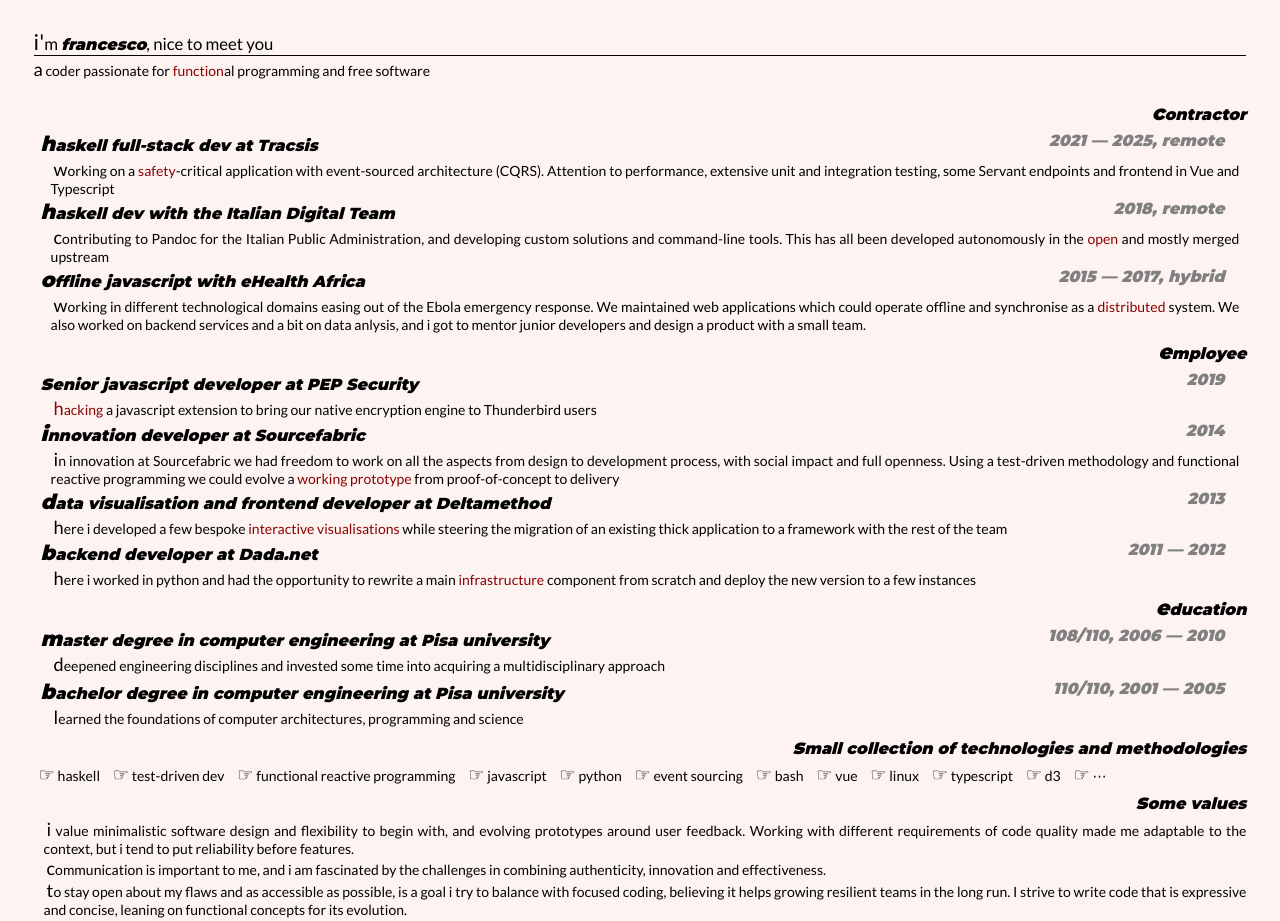
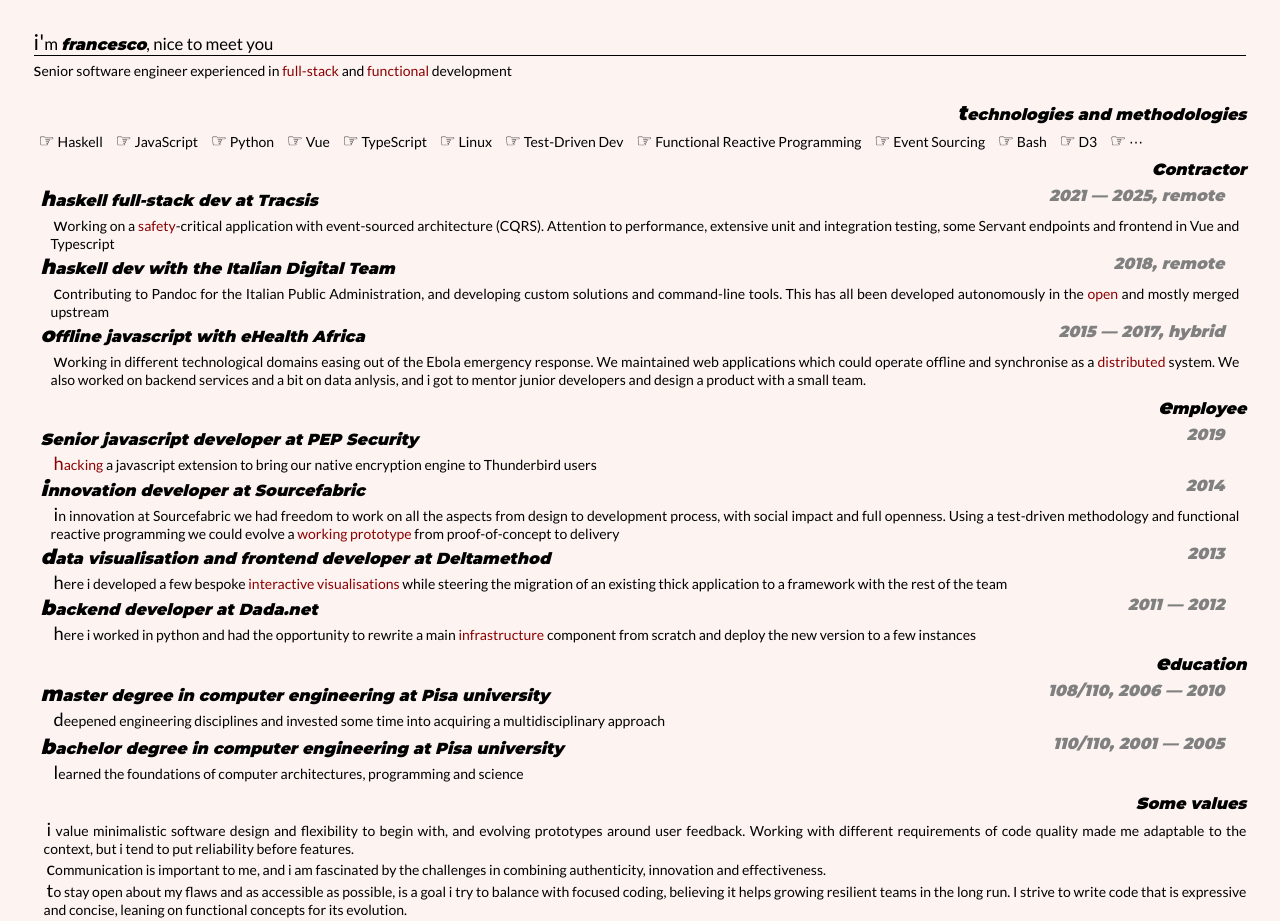
Before and after one commit to danse/resume, a plain HTML site: page practical.html in a window 1280 px wide. Shown: the top 921 px of the page. Drawn offline with Linux system fonts and the light colour scheme.

Commit message:
start making the curriculum less personal and easier to scan

```diff
--- a/practical.html
+++ b/practical.html
@@ -24,8 +24,30 @@
       nice to meet you
     </div>
     <div id="summary">
-      a coder passionate for <span class="accent">function</span>al
-      programming and free software
+      senior software engineer experienced in
+      <span class="accent">full-stack</span>
+      and <span class="accent">functional</span> development
+    </div>
+    <div class="section">
+      <div class="highlight head">
+        technologies and methodologies
+      </div>
+      <div class="content">
+        <ul class="tech">
+          <li>Haskell</li>
+          <li>JavaScript</li>
+          <li>Python</li>
+          <li>Vue</li>
+          <li>TypeScript</li>
+          <li>Linux</li>
+          <li>Test-Driven Dev</li>
+          <li>Functional Reactive Programming</li>
+          <li>Event Sourcing</li>
+          <li>Bash</li>
+          <li>D3</li>
+          <li>&#x22EF;</li>
+        </ul>
+      </div>
     </div>
     <div class="section">
       <div class="highlight head">contractor
@@ -209,27 +231,6 @@
       </div>
     </div>
     <div class="section">
-      <div class="highlight head">
-        small collection of technologies and methodologies
-      </div>
-      <div class="content">
-        <ul class="tech">
-          <li>haskell</li>
-          <li>test-driven dev</li>
-          <li>functional reactive programming</li>
-          <li>javascript</li>
-          <li>python</li>
-          <li>event sourcing</li>
-          <li>bash</li>
-          <li>vue</li>
-          <li>linux</li>
-          <li>typescript</li>
-          <li>d3</li>
-          <li>&#x22EF;</li>
-        </ul>
-      </div>
-    </div>
-    <div class="section">
       <!-- div class="highlight head">how i work</div -->
       <div class="highlight head">some values</div>
       <div class="content">
```
